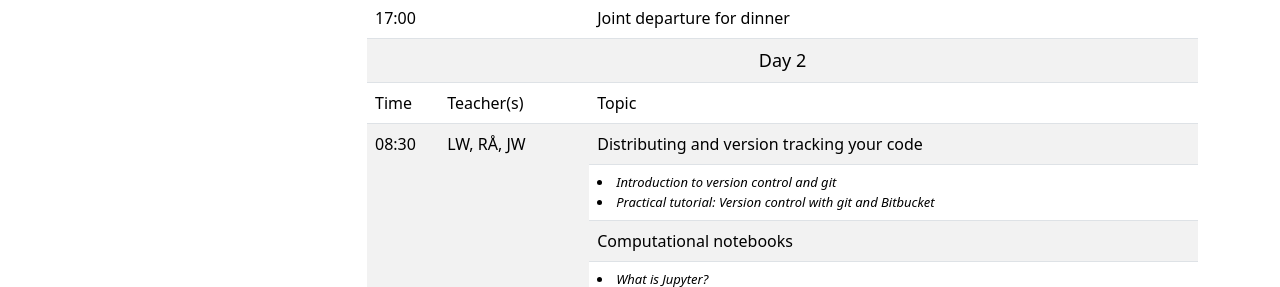
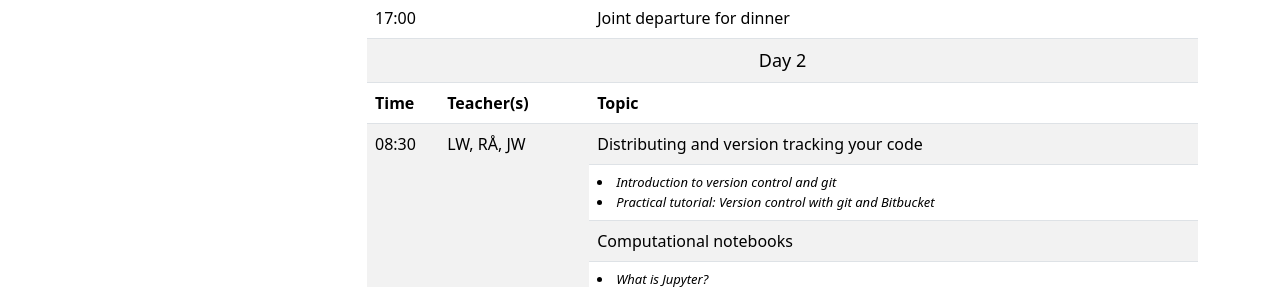
Before and after one commit to NBISweden/workshop-reproducible-research, an MkDocs documentation site: the page built from docs/schedule.md, in a window 1280 px wide. Shown: the part 620-907 px from the top of the page. Built offline with MkDocs 1.6.1, drawn with Linux system fonts in a browser that asks for light colours; nearby versions of some CDN libraries; old or Windows-style settings are respelled for this version of MkDocs.

Commit message:
format fix

```diff
--- a/docs/schedule.md
+++ b/docs/schedule.md
@@ -7,6 +7,7 @@
       <center> Day 1 </center>
     </td>
   </tr>
+  <tr>
     <td> <font size="3"><b>Time</b> </td>
     <td> <font size="3"><b>Teacher(s)</b> </td>
     <td> <font size="3"><b>Topic</b> </td>
@@ -34,8 +35,8 @@
   <tr>
     <td>
       <font size="2"><i>
-      <li> Introduction to the package and environment manager Conda
-      <li> Practical tutorial: Conda
+      <li> Introduction to the package and environment manager Conda </li>
+      <li> Practical tutorial: Conda </li>
     </td>
   </tr>
   <tr>
@@ -72,14 +73,14 @@
     </td>
   </tr>
   <tr>
-    <td> Time </td>
-    <td> Teacher(s) </td>
-    <td> Topic </td>
+    <td> <font size="3"><b>Time</b> </td>
+    <td> <font size="3"><b>Teacher(s)</b> </td>
+    <td> <font size="3"><b>Topic</b> </td>
   </tr>
   <tr>
-    <td rowspan="4"> 08:30 </td>
-    <td rowspan="4"> LW, RÅ, JW </td>
-    <td> Distributing and version tracking your code </td>
+    <td rowspan="4"> <font size="3"> 08:30 </td>
+    <td rowspan="4"> <font size="3"> LW, RÅ, JW </td>
+    <td> <font size="3"> Distributing and version tracking your code </td>
   </tr>
   <tr>
     <td>
@@ -89,7 +90,7 @@
     </td>
   </tr>
   <tr>
-    <td> Computational notebooks </td>
+    <td> <font size="3"> Computational notebooks </td>
   </tr>
   <tr>
     <td>
@@ -99,14 +100,13 @@
     </td>
   </tr>
   <tr>
-    <td> 12:00<td>  </td>
-
-    <td> Lunch </td>
+    <td> <font size="3"> 12:00<td>  </td>
+    <td> <font size="3"> Lunch </td>
   </tr>
   <tr>
-    <td rowspan="4"> 13:00 </td>
-    <td rowspan="4"> LW, RÅ, OD </td>
-    <td> Reproducible reports </td>
+    <td rowspan="4"> <font size="3"> 13:00 </td>
+    <td rowspan="4"> <font size="3"> LW, RÅ, OD </td>
+    <td> <font size="3"> Reproducible reports </td>
   </tr>
   <tr>
     <td>
@@ -116,7 +116,7 @@
     </td>
   </tr>
   <tr>
-    <td> Containerization </td>
+    <td> <font size="3"> Containerization </td>
   </tr>
   <tr>
     <td>
@@ -126,14 +126,14 @@
     </td>
   </tr>
   <tr>
-    <td> 16:00 </td>
-    <td> LW, RÅ </td>
-    <td> Wrap-up </td>
+    <td> <font size="3"> 16:00 </td>
+    <td> <font size="3"> LW, RÅ </td>
+    <td> <font size="3"> Wrap-up </td>
   </tr>
   <tr>
-    <td> 16:30 </td>
+    <td> <font size="3"> 16:30 </td>
     <td>  </td>
-    <td> TGIF! </td>
+    <td> <font size="3"> TGIF! </td>
   </tr>
 </table>
 
```
